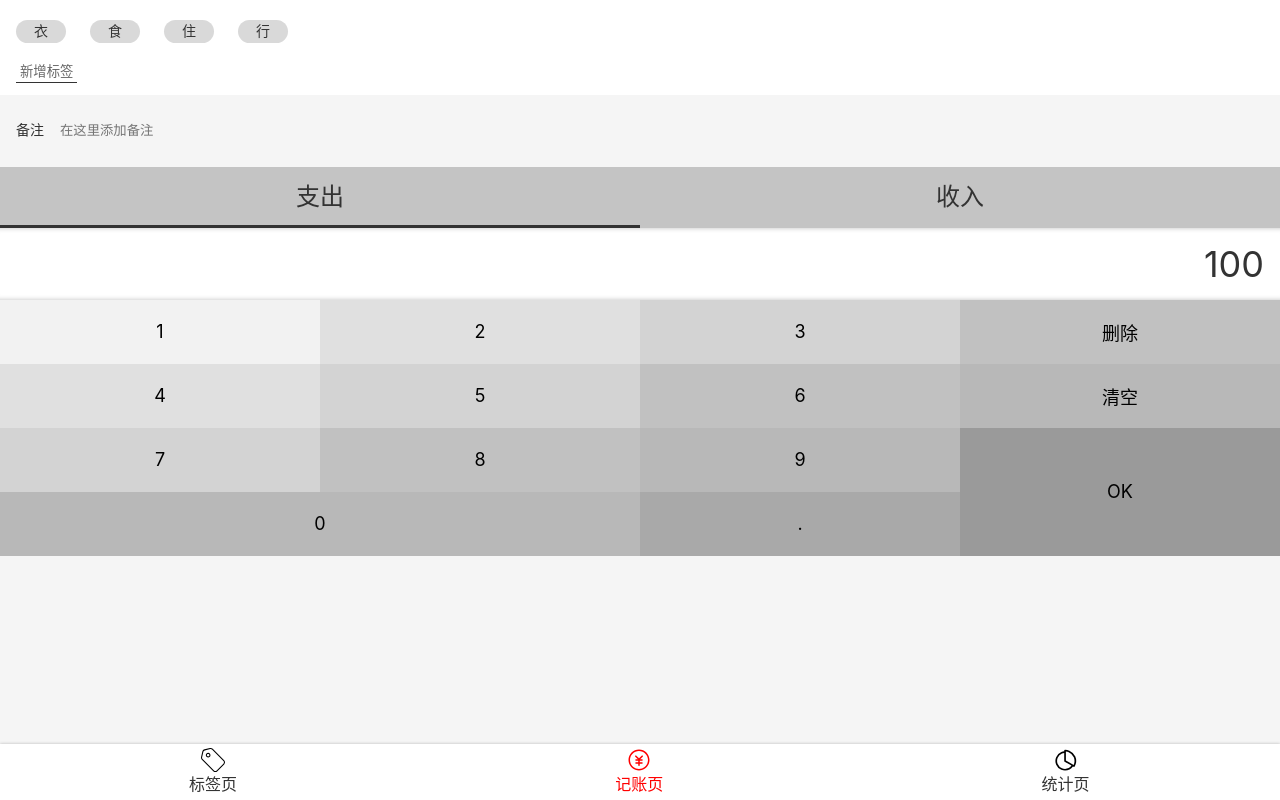
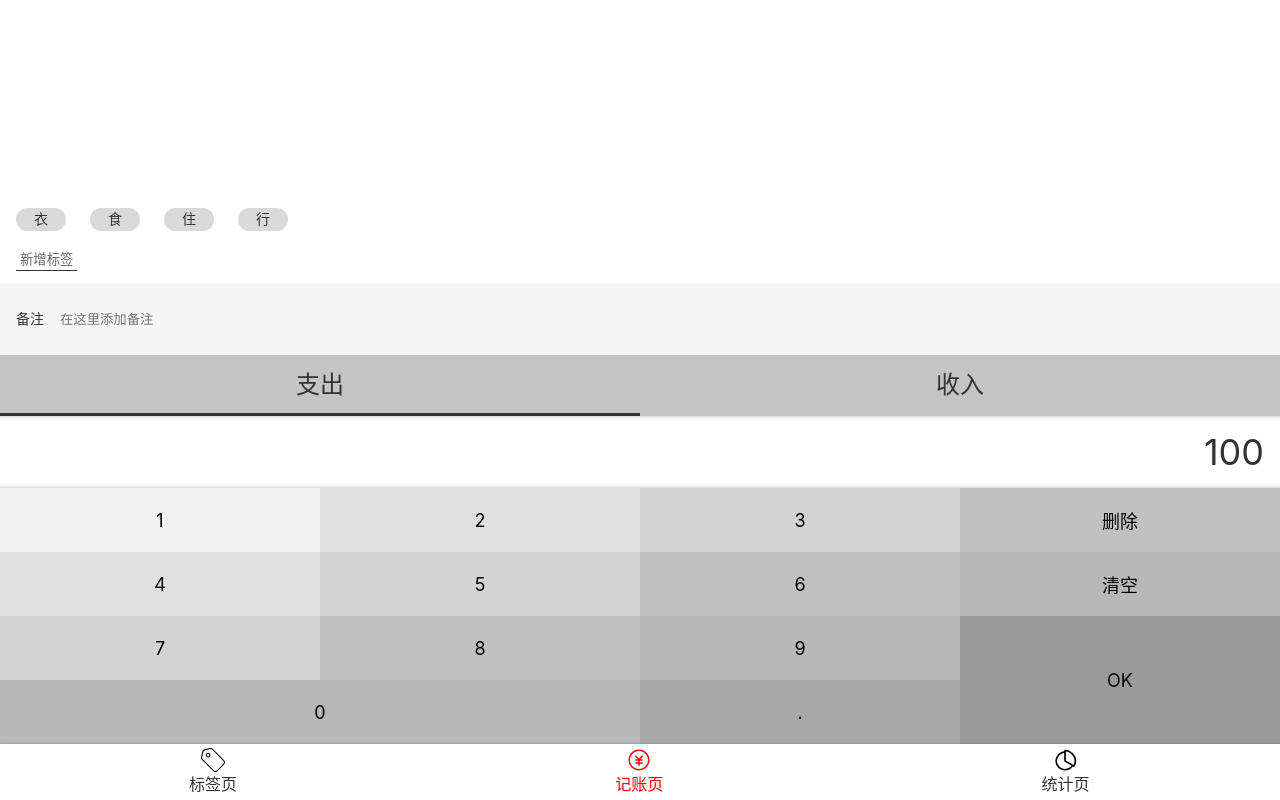
Before and after one commit to niuniu315/react-money-1, a React app: page /#/money in a window 1280 px wide. Built offline with nearby package versions, Linux system fonts and the light colour scheme.

Commit message:
完成money 整体布局优化

```diff
--- a/src/components/Layout.tsx
+++ b/src/components/Layout.tsx
@@ -16,7 +16,7 @@ const Main = styled.div`
 const Layout = (props: any) => {
   return (
     <Wrapper>
-      <Main>
+      <Main className={props.className}>
         {props.children}
       </Main>
       <Nav/>
--- a/src/views/Money.tsx
+++ b/src/views/Money.tsx
@@ -4,6 +4,8 @@ import styled from 'styled-components';
 
 const TagsSection = styled.section`
   background: #FFFFFF; padding: 12px 16px;
+  flex-grow: 1; display:flex; flex-direction: column;
+  justify-content: flex-end; align-items: flex-start;
   > ol { margin: 0 -12px;
     > li{
        background: #D9D9D9; border-radius: 18px;
@@ -127,9 +129,14 @@ const NumberPadSection = styled.section`
   }
 `;
 
+const MyLayout = styled(Layout)`
+  display:flex;
+  flex-direction: column;
+`
+
 function Money() {
   return (
-    <Layout>
+    <MyLayout>
       <TagsSection>
         <ol>
           <li>衣</li>
@@ -172,7 +179,7 @@ function Money() {
           <button className="dot">.</button>
         </div>
       </NumberPadSection>
-    </Layout>
+    </MyLayout>
   );
 }
 
```
